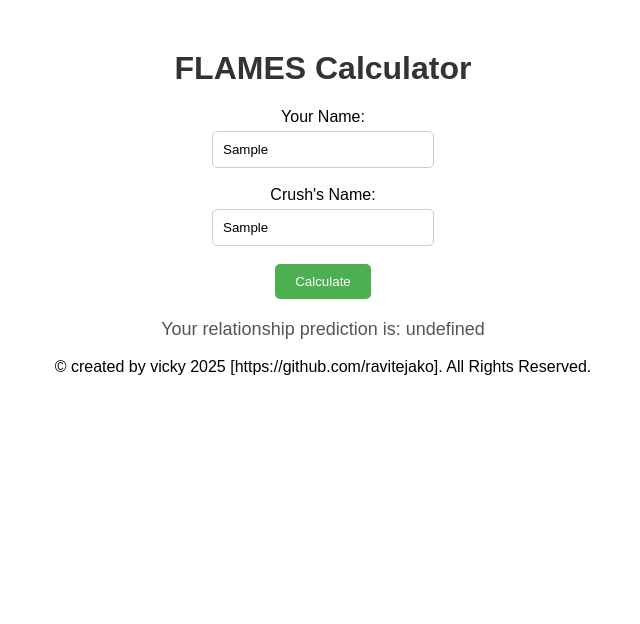
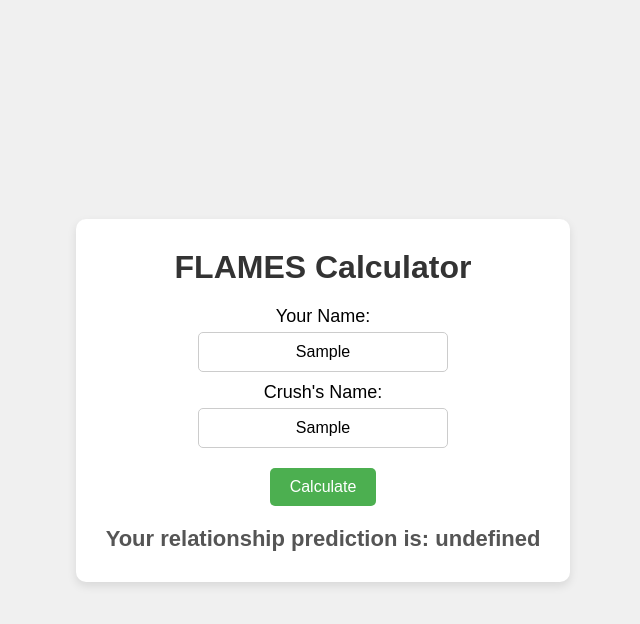
Before and after one commit to ravitejako/flames, a plain HTML site: page index.html in a window 1280 px wide. Both pictures are taken after typing "Sample", "Sample" into the empty fields and a click on the button "Calculate". Shown: the whole page, without its empty margins (317-957 px from the left). Drawn offline with Linux system fonts and the light colour scheme.

Commit message:
Update index.html

```diff
--- a/index.html
+++ b/index.html
@@ -1,36 +1,57 @@
 <!DOCTYPE html>
-<html>
+<html lang="en">
 <head>
+  <meta charset="UTF-8">
+  <meta name="viewport" content="width=device-width, initial-scale=1.0">
   <title>FLAMES Game</title>
   <style>
+    * {
+      margin: 0;
+      padding: 0;
+      box-sizing: border-box;
+    }
+
     body {
       font-family: sans-serif;
+      display: flex;
+      flex-direction: column;
+      justify-content: center;
+      align-items: center;
+      height: 100vh;
       text-align: center;
-      margin: 50px;
+      background-color: #f0f0f0;
+      overflow: hidden;
+      position: relative;
+    }
+
+    .container {
+      background: white;
+      padding: 30px;
+      border-radius: 10px;
+      box-shadow: 0px 4px 10px rgba(0, 0, 0, 0.1);
+      z-index: 2;
     }
 
     h1 {
       color: #333;
-    }
-    h2{
-      color: #555;
-      position: fixed;
-      bottom: o;
-      left: 0;
-      width: 100;
-
+      margin-bottom: 20px;
     }
 
     label {
+      font-size: 18px;
       display: block;
-      margin-bottom: 5px;
+      margin-top: 10px;
     }
 
     input[type="text"] {
       padding: 10px;
       border: 1px solid #ccc;
       border-radius: 5px;
-      width: 200px;
+      width: 250px;
+      text-align: center;
+      font-size: 16px;
+      display: block;
+      margin: 5px auto;
     }
 
     button {
@@ -40,58 +61,65 @@
       border: none;
       border-radius: 5px;
       cursor: pointer;
+      font-size: 16px;
+      margin-top: 15px;
     }
 
     #result {
-      font-size: 18px;
+      font-size: 22px;
       margin-top: 20px;
+      font-weight: bold;
       color: #555;
+    }
+
+    /* Floating animations */
+    .animation {
+      position: absolute;
+      font-size: 40px;
+      opacity: 0.8;
+      animation: floatUp 3s linear infinite;
+    }
+
+    @keyframes floatUp {
+      0% { transform: translateY(100vh) scale(0.5); opacity: 0; }
+      50% { opacity: 1; }
+      100% { transform: translateY(-10vh) scale(1.5); opacity: 0; }
     }
   </style>
 </head>
 <body>
-  <h1>FLAMES Calculator</h1>
-  <label for="name1">Your Name:</label>
-  <input type="text" id="name1"><br><br>
-  <label for="name2">Crush's Name:</label>
-  <input type="text" id="name2"><br><br>
-  <button onclick="calculateFlames()">Calculate</button>
-  <p id="result"></p>
-  <footer>
 
-    <p>&copy; created by vicky 2025 [https://github.com/ravitejako]. All Rights Reserved.</p>
+  <div class="container">
+    <h1>FLAMES Calculator</h1>
+    <label for="name1">Your Name:</label>
+    <input type="text" id="name1">
+    <label for="name2">Crush's Name:</label>
+    <input type="text" id="name2">
+    <button onclick="calculateFlames()">Calculate</button>
+    <p id="result"></p>
+  </div>
 
-  </footer>
   <script>
     function calculateFlames() {
-      // Get names from input fields
-      var name1 = document.getElementById("name1").value;
-      var name2 = document.getElementById("name2").value;
+      var name1 = document.getElementById("name1").value.trim().toLowerCase();
+      var name2 = document.getElementById("name2").value.trim().toLowerCase();
+      var resultElement = document.getElementById("result");
 
-      // Validate input
       if (!name1 || !name2) {
-        document.getElementById("result").textContent = "Please enter both names!";
+        resultElement.textContent = "Please enter both names!";
         return;
       }
 
-      // Convert to lowercase and remove spaces
-      name1 = name1.toLowerCase().replace(/\s+/g, "");
-      name2 = name2.toLowerCase().replace(/\s+/g, "");
-
-      // Remove common characters
       for (var i = 0; i < name1.length; i++) {
-        var char = name1.charAt(i);
+        var char = name1[i];
         if (name2.includes(char)) {
           name1 = name1.replace(char, "");
           name2 = name2.replace(char, "");
-          i--; // Adjust index after character removal
+          i--;
         }
       }
 
-      // Calculate remaining letter count
       var count = name1.length + name2.length;
-
-      // FLAMES logic
       var flamesLetters = ["F", "L", "A", "M", "E", "S"];
       var relationship = {
         "F": "Friends",
@@ -99,16 +127,50 @@
         "A": "Affection",
         "M": "Marriage",
         "E": "Enemy",
-        "S": "Siblings",
+        "S": "Siblings"
       };
 
-      // Calculate index
       var index = (count - 1) % flamesLetters.length;
       var result = relationship[flamesLetters[index]];
 
-      // Display result
-      document.getElementById("result").textContent = `Your relationship prediction is: ${result}`;
+      resultElement.textContent = `Your relationship prediction is: ${result}`;
+
+      // Clear old animations
+      document.querySelectorAll(".animation").forEach(el => el.remove());
+
+      // Trigger new animation
+      if (result === "Friends") {
+        triggerFullPageAnimation("🤝"); // High-Fives
+      } else if (result === "Love") {
+        triggerFullPageAnimation("❤️"); // Hearts
+      } else if (result === "Marriage") {
+        triggerFullPageAnimation("🎉"); // Confetti
+      } else if (result === "Siblings") {
+        triggerFullPageAnimation("🤗"); // Handshakes
+      } else if (result === "Enemy") {
+        triggerFullPageAnimation("💥"); // Explosions
+      } else if (result === "Affection") {
+        triggerFullPageAnimation("✨"); // Sparkles
+      }
+    }
+
+    function triggerFullPageAnimation(symbol) {
+      for (let i = 0; i < 15; i++) {
+        let animation = document.createElement("div");
+        animation.className = "animation";
+        animation.textContent = symbol;
+        document.body.appendChild(animation);
+
+        let startX = Math.random() * window.innerWidth;
+        let startY = Math.random() * window.innerHeight;
+
+        animation.style.left = `${startX}px`;
+        animation.style.top = `${startY}px`;
+
+        setTimeout(() => animation.remove(), 3000);
+      }
     }
   </script>
+
 </body>
 </html>
```
